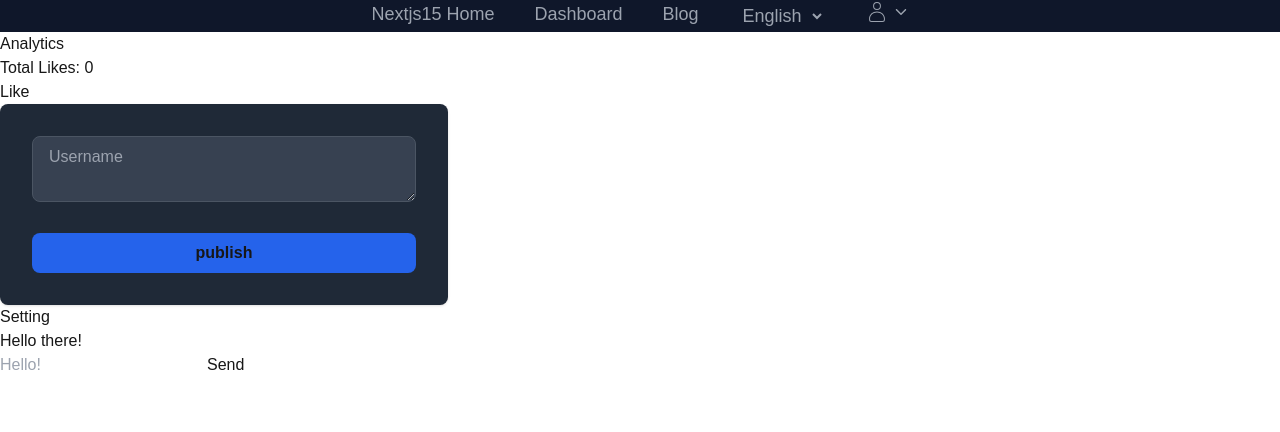
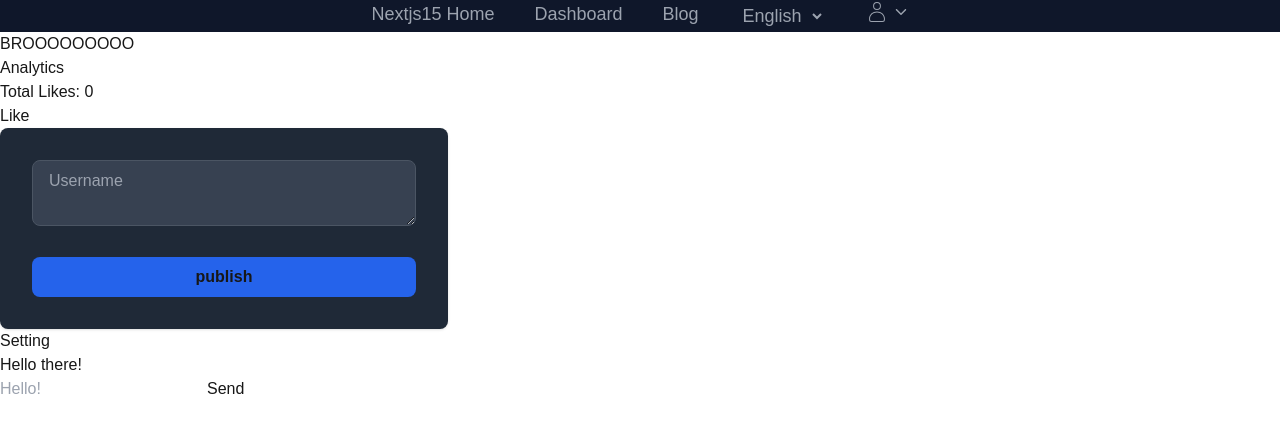
Before and after one commit to tahasama/next14docs, a Next.js app: page /en/dashboard in a window 1280 px wide. Shown: the top 432 px of the page. Built offline with nearby package versions, Linux system fonts and the light colour scheme.

Commit message:
generateStaticParams

```diff
--- a/app/[locale]/dashboard/page.tsx
+++ b/app/[locale]/dashboard/page.tsx
@@ -6,6 +6,7 @@ import Setting from "./settings/page";
 async function page() {
   return (
     <div>
+      BROOOOOOOOO
       <Suspense fallback={<Loading />}>
         <Analytics />
       </Suspense>
```
